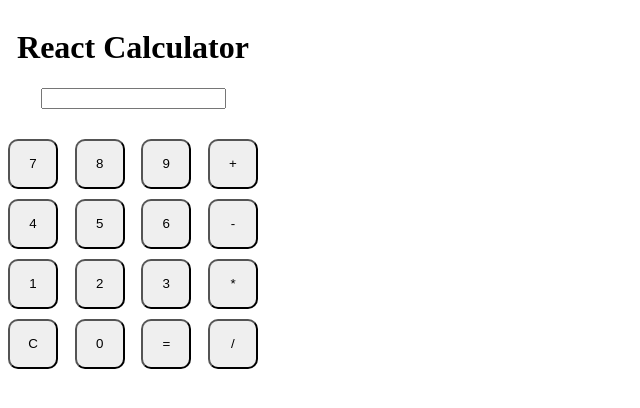
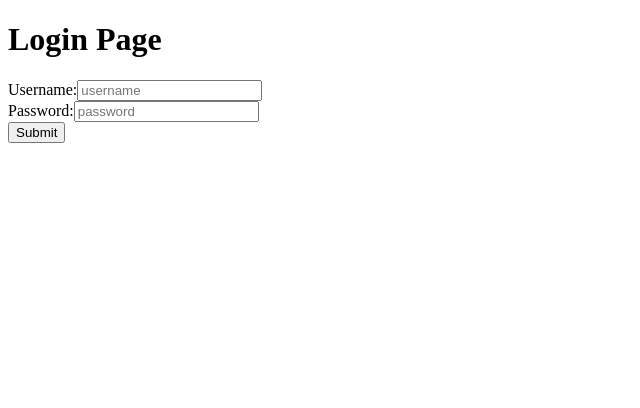
Before and after one commit to eons-shubham/XBuilds, a React (Create React App) app: page / in a window 1280 px wide. Shown: the top 408 px of the page, without its empty margins (0-640 px from the left). Built offline with nearby package versions, Linux system fonts and the light colour scheme.

Commit message:
feat: XLogin Complete

```diff
--- a/src/App.js
+++ b/src/App.js
@@ -1,98 +1,56 @@
-import React from "react";
-import { useState } from "react";
-import * as math from "mathjs";
+import React, { useState } from "react";
 
 function App() {
-  const input = {
-    width: "250px",
-    height: "20px",
-    border: "1px solid black",
-    textAlign: "left",
-    marginBottom: "10px",
-  };
-  const output = {
-    width: "250px",
-    height: "20px",
-    textAlign: "center",
-    marginBottom: "10px",
-    color: "grey",
-  };
+  const [username, setUsername] = useState("");
+  const [password, setPassword] = useState("");
+  const [loggedIn, setLoggedIn] = useState(false);
+  const [error, setError] = useState(false);
 
-  const container = {
-    display: "flex",
-    justifyContent: "center",
-    flexDirection: "column",
-    alignItems: "center",
-    width: "250px",
-  };
-
-  const buttonContainer = {
-    display: "flex",
-    flexDirection: "row",
-    justifyContent: "space-between",
-    alignItems: "center",
-    gap: "10px",
-    flexWrap: "wrap",
-    borderRadius: "20px",
-  };
-
-  const buttonItem = {
-    width: "50px",
-    height: "50px",
-    borderRadius: "20%",
-  };
-
-  const [ans, setAns] = useState("");
-  const [expression, setExpression] = useState("");
-  let arr = [
-    "7",
-    "8",
-    "9",
-    "+",
-    "4",
-    "5",
-    "6",
-    "-",
-    "1",
-    "2",
-    "3",
-    "*",
-    "C",
-    "0",
-    "=",
-    "/",
-  ];
-
-  const handleClick = (e) => {
-    if (e.target.tagName === "DIV") return;
-    else if (e.target.innerText !== "=" && e.target.innerText !== "C") {
-      setExpression((prevValue) => prevValue + e.target.innerText);
-    } else if (e.target.innerText === "C") {
-      setAns("");
-      setExpression("");
-    } else if (e.target.innerText === "=") {
-      if (expression === "") setAns("Error");
-      else {
-        setAns(math.evaluate(expression));
-      }
+  const handleSubmit = (e) => {
+    e.preventDefault();
+    if (username === "user" && password === "password") {
+      setLoggedIn(true);
+      setError(false);
+    } else {
+      setError(true);
     }
   };
 
   return (
-    <div style={container}>
-      <h1>React Calculator</h1>
-      {/* <div style={input}>{expression}</div> */}
-      <input
-        type="text"
-        value={expression}
-        onChange={(e) => setExpression(e.target.value)}
-      />
-      <div style={output}>{ans}</div>
-      <div style={buttonContainer} onClick={handleClick}>
-        {arr.map((item, idx, arr) => {
-          return <button style={buttonItem}>{item}</button>;
-        })}
-      </div>
+    <div>
+      <h1>Login Page</h1>
+      {error && <p>Invalid username or password</p>}
+      {!loggedIn ? (
+        <form onSubmit={handleSubmit}>
+          <label htmlFor="username">Username:</label>
+          <input
+            type="text"
+            id="username"
+            name="username"
+            placeholder="username"
+            value={username}
+            onChange={(e) => {
+              setUsername(e.target.value);
+            }}
+            required
+          />
+          <br />
+          <label htmlFor="password">Password:</label>
+          <input
+            type="password"
+            id="password"
+            name="password"
+            placeholder="password"
+            value={password}
+            onChange={(e) => setPassword(e.target.value)}
+            required
+          />
+          <br />
+          <button type="submit">Submit</button>
+        </form>
+      ) : (
+        <p>Welcome, user!</p>
+      )}
     </div>
   );
 }
```
